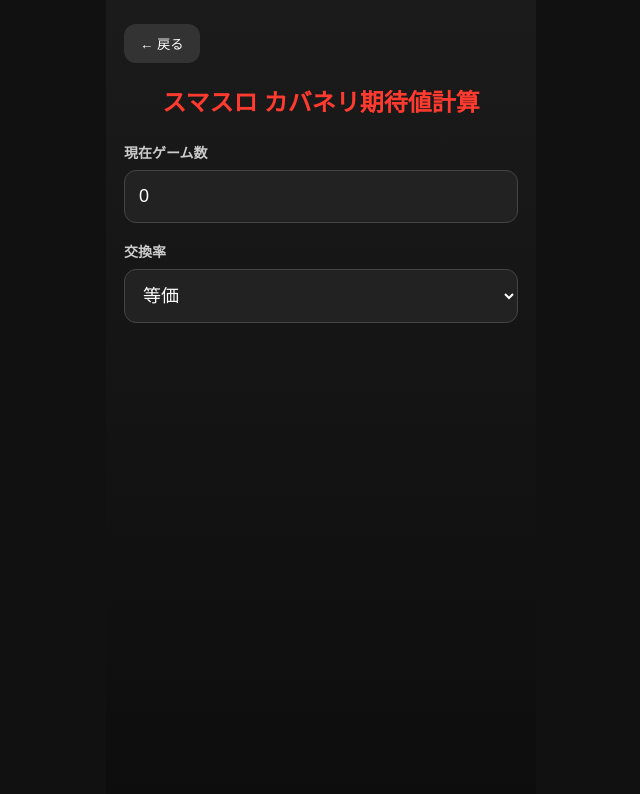
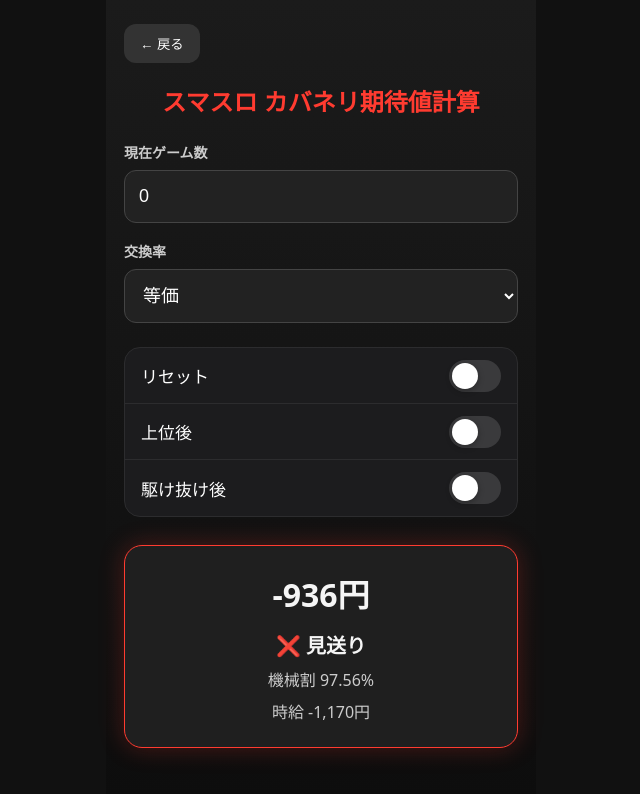
Before and after one commit to t4881005/kabaneri-ev, a Vue app: page / in a window 1280 px wide. Both pictures are taken after a click on the button "スマスロ カバネリ". Shown: the top 794 px of the page, without its empty margins (319-959 px from the left). Built offline with nearby package versions, Linux system fonts and the light colour scheme; the HTML template or start-up script is replaced by a standard one.

Commit message:
menu page added

```diff
--- a/src/App.vue
+++ b/src/App.vue
@@ -83,39 +83,23 @@
 
 <template>
   <div class="container">
-
-    <div
-      v-if="currentPage === 'menu'"
-      class="menu"
-    >
+    <div v-if="currentPage === 'menu'" class="menu">
       <h1>期待値計算アプリ</h1>
 
-      <button
-        class="machine-button"
-        @click="currentPage = 'kabaneri'"
-      >
+      <button class="machine-button" @click="currentPage = 'kabaneri'">
         スマスロ カバネリ
       </button>
     </div>
 
     <div v-else>
-      <button
-        class="back-button"
-        @click="currentPage = 'menu'"
-      >
+      <button class="back-button" @click="currentPage = 'menu'">
         ← 戻る
       </button>
-
-      <!-- ↓↓↓ここから今のカバネリ画面↓↓↓ -->
 
       <h1>スマスロ カバネリ期待値計算</h1>
 
       <label>現在ゲーム数</label>
-      <input
-        v-model.number="game"
-        type="number"
-        placeholder="ゲーム数を入力"
-      />
+      <input v-model.number="game" type="number" placeholder="ゲーム数を入力" />
 
       <label>交換率</label>
       <select v-model="exchange">
@@ -125,16 +109,38 @@
         <option value="fiveSixLimit500">5.6枚500枚制限</option>
       </select>
 
-      <!-- 今のトグル群 -->
-      <!-- 今の結果表示 -->
+      <div class="switches">
+        <label class="toggle-row">
+          <span>リセット</span>
+          <input v-model="isReset" type="checkbox" />
+          <span class="toggle"></span>
+        </label>
 
-      <!-- ↑↑↑ここまで今のカバネリ画面↑↑↑ -->
+        <label class="toggle-row" :class="{ disabled: isReset }">
+          <span>上位後</span>
+          <input v-model="isUpper" type="checkbox" :disabled="isReset" />
+          <span class="toggle"></span>
+        </label>
 
+        <label class="toggle-row" :class="{ disabled: isReset }">
+          <span>駆け抜け後</span>
+          <input v-model="isThrough" type="checkbox" :disabled="isReset" />
+          <span class="toggle"></span>
+        </label>
+      </div>
+
+      <div class="result">
+        <div class="ev">{{ ev.toLocaleString() }}円</div>
+
+        <div class="judge">{{ judge }}</div>
+
+        <div class="detail">機械割 {{ machineRate }}%</div>
+
+        <div class="detail">時給 {{ hourly.toLocaleString() }}円</div>
+      </div>
     </div>
-
   </div>
 </template>
-
 <style>
 * {
   box-sizing: border-box;
```
